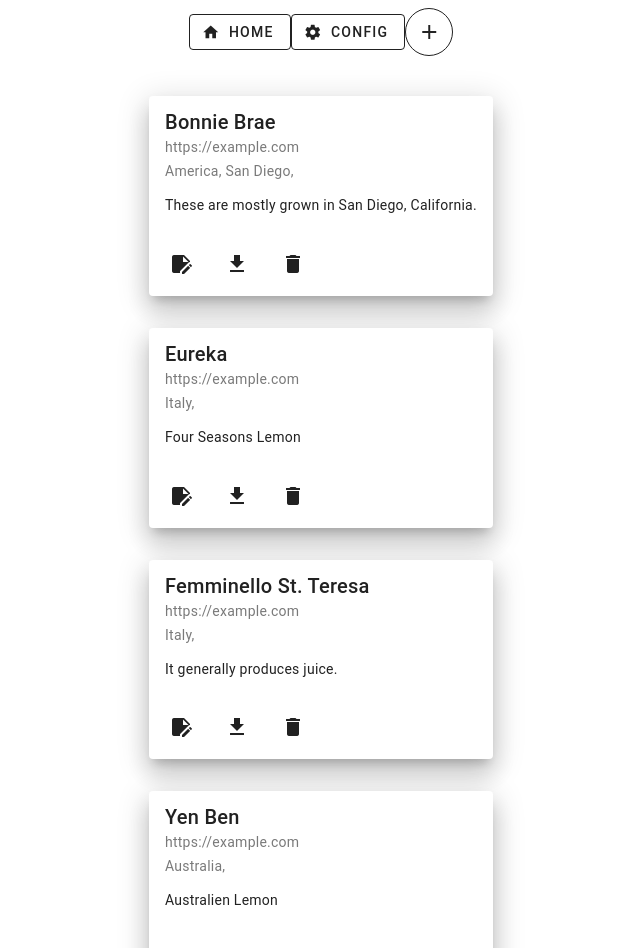
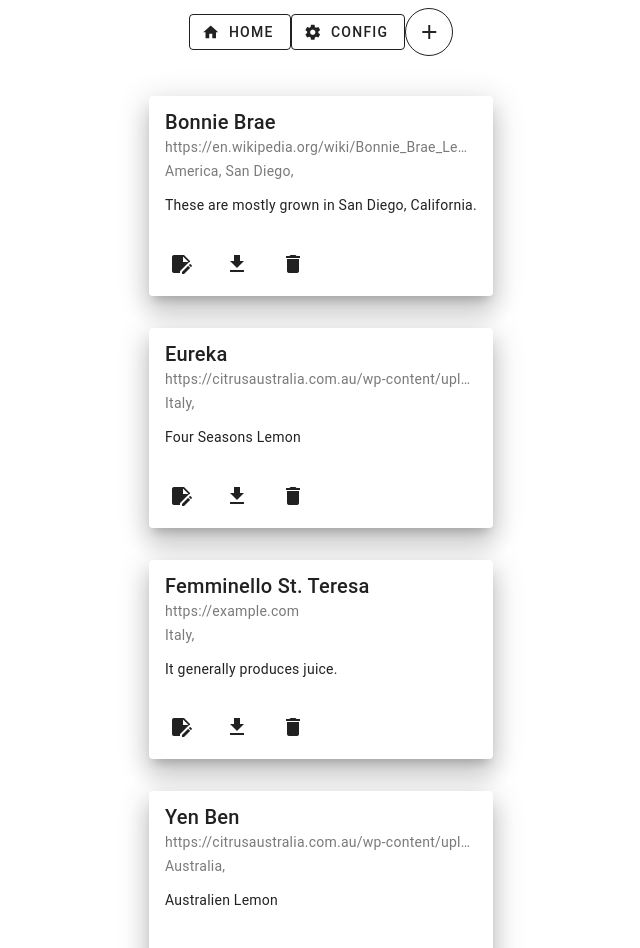
Before and after one commit to Lemon73-Computing/fluores, a Vue app: page / in a window 1280 px wide. Shown: the top 948 px of the page, without its empty margins (319-959 px from the left). Built offline with nearby package versions, Linux system fonts and the light colour scheme.

Commit message:
fix: update sample URLs for lemon varieties in App.vue

```diff
--- a/src/App.vue
+++ b/src/App.vue
@@ -7,13 +7,13 @@ import Footer from './Footer.vue';
 const items = [
   {
     title: "Bonnie Brae",
-    url: "https://example.com",
+    url: "https://en.wikipedia.org/wiki/Bonnie_Brae_Lemon",
     tags: ["America", "San Diego"],
     info: "These are mostly grown in San Diego, California."
   },
   {
     title: "Eureka",
-    url: "https://example.com",
+    url: "https://citrusaustralia.com.au/wp-content/uploads/Eureka.pdf",
     tags: ["Italy"],
     info: "Four Seasons Lemon"
   },
@@ -25,7 +25,7 @@ const items = [
   },
   {
     title: "Yen Ben",
-    url: "https://example.com",
+    url: "https://citrusaustralia.com.au/wp-content/uploads/Yen-Ben.pdf",
     tags: ["Australia"],
     info: "Australien Lemon"
   }
```
